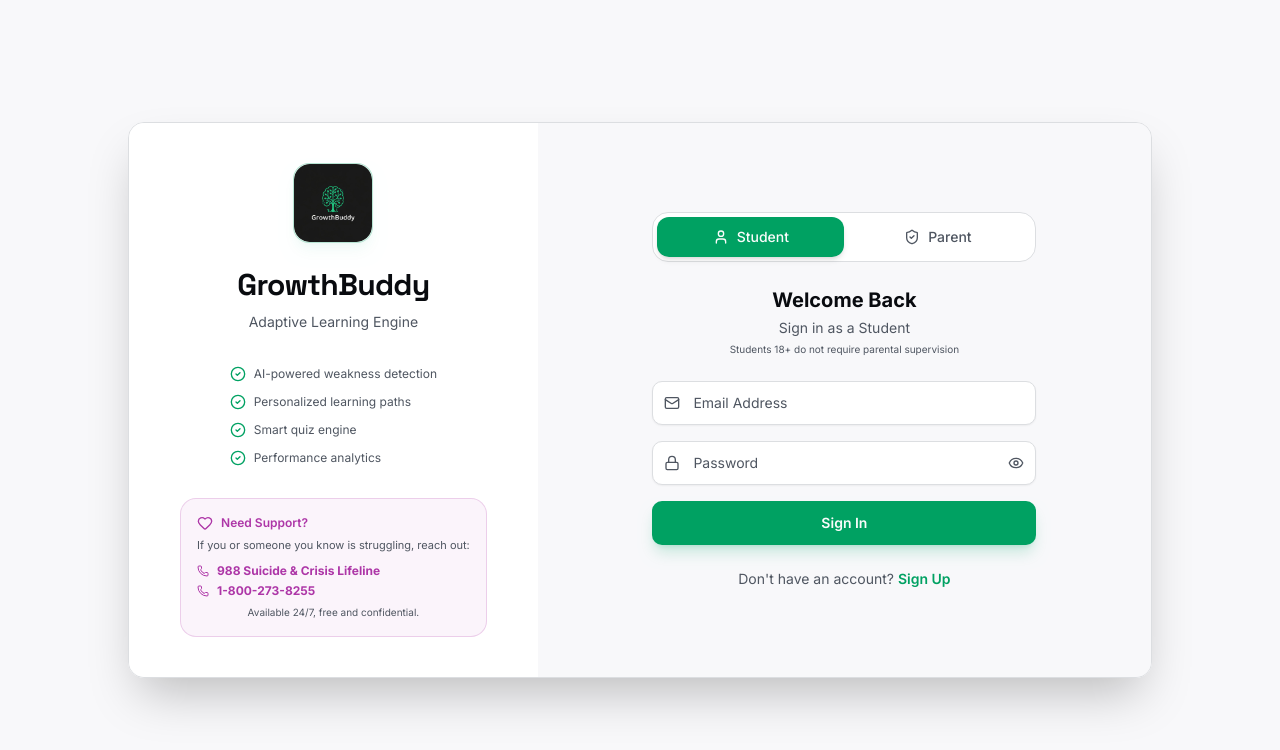
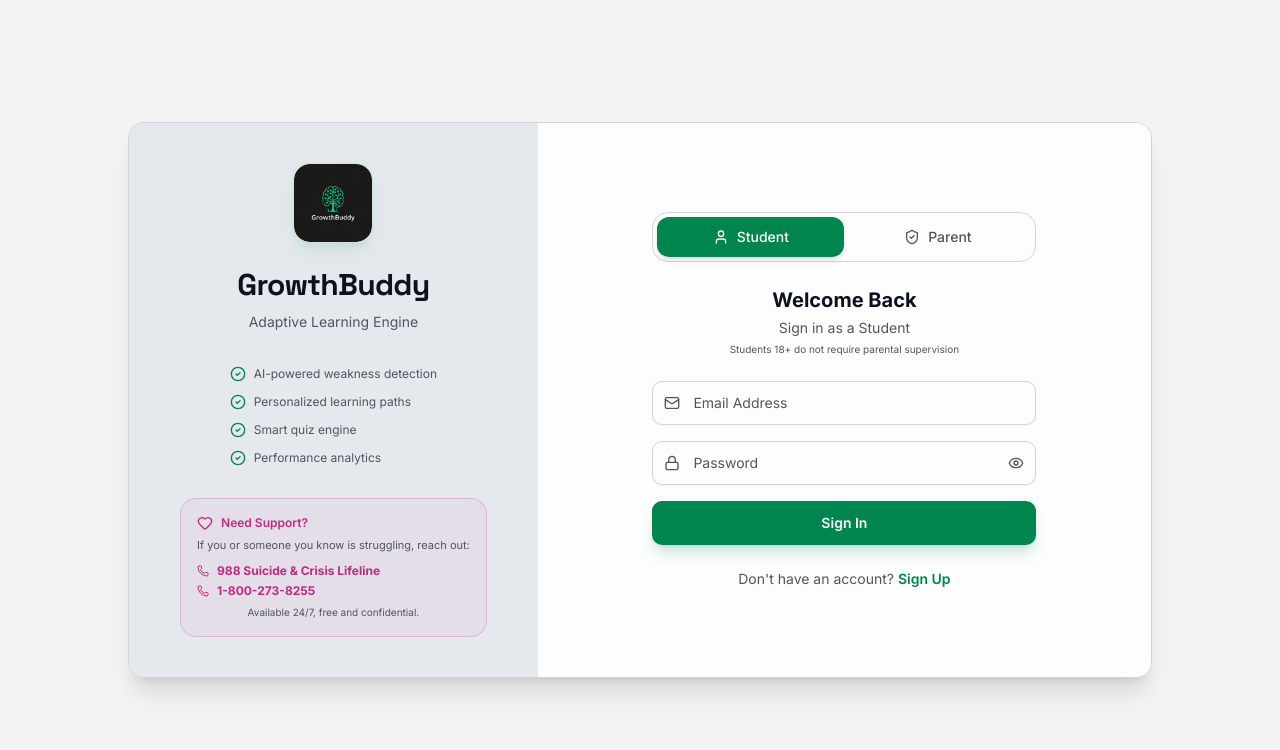
Before and after one commit to Kaushalgupta001/v0-adaptive-learning-platform, a Next.js app: page / in a window 1280 px wide. Shown: the top 750 px of the page. Built offline with nearby package versions, Linux system fonts and the light colour scheme.

Commit message:
fix: enhance light mode for better visibility and contrast\n\nImprove light mode with distinct palette, logo visibility, and adaptive scrollbar colors.

```diff
--- a/app/globals.css
+++ b/app/globals.css
@@ -3,45 +3,51 @@
 
 @custom-variant dark (&:is(.dark *));
 
+/* ============================================
+   LIGHT MODE - Soft, warm, premium light theme
+   ============================================ */
 :root {
-  --background: oklch(0.98 0.002 260);
-  --foreground: oklch(0.15 0.01 260);
-  --card: oklch(1 0 0);
-  --card-foreground: oklch(0.15 0.01 260);
-  --popover: oklch(1 0 0);
-  --popover-foreground: oklch(0.15 0.01 260);
-  --primary: oklch(0.60 0.19 165);
+  --background: oklch(0.965 0.001 260);
+  --foreground: oklch(0.18 0.02 260);
+  --card: oklch(0.995 0.001 100);
+  --card-foreground: oklch(0.18 0.02 260);
+  --popover: oklch(0.995 0.001 100);
+  --popover-foreground: oklch(0.18 0.02 260);
+  --primary: oklch(0.52 0.17 165);
   --primary-foreground: oklch(0.99 0.002 165);
-  --secondary: oklch(0.95 0.005 260);
-  --secondary-foreground: oklch(0.25 0.01 260);
-  --muted: oklch(0.95 0.005 260);
-  --muted-foreground: oklch(0.45 0.02 260);
-  --accent: oklch(0.93 0.008 260);
-  --accent-foreground: oklch(0.15 0.01 260);
-  --destructive: oklch(0.55 0.22 25);
+  --secondary: oklch(0.93 0.006 260);
+  --secondary-foreground: oklch(0.30 0.02 260);
+  --muted: oklch(0.93 0.006 260);
+  --muted-foreground: oklch(0.45 0.015 260);
+  --accent: oklch(0.90 0.01 260);
+  --accent-foreground: oklch(0.18 0.02 260);
+  --destructive: oklch(0.53 0.22 25);
   --destructive-foreground: oklch(0.98 0.005 25);
-  --border: oklch(0.90 0.005 260);
-  --input: oklch(0.93 0.005 260);
-  --ring: oklch(0.60 0.19 165);
-  --chart-1: oklch(0.60 0.19 165);
-  --chart-2: oklch(0.55 0.18 250);
-  --chart-3: oklch(0.65 0.18 80);
-  --chart-4: oklch(0.55 0.20 330);
-  --chart-5: oklch(0.60 0.17 30);
+  --border: oklch(0.87 0.008 260);
+  --input: oklch(0.91 0.006 260);
+  --ring: oklch(0.52 0.17 165);
+  --chart-1: oklch(0.52 0.17 165);
+  --chart-2: oklch(0.48 0.17 250);
+  --chart-3: oklch(0.60 0.16 80);
+  --chart-4: oklch(0.55 0.20 350);
+  --chart-5: oklch(0.55 0.15 30);
   --radius: 0.75rem;
-  --sidebar: oklch(0.97 0.003 260);
-  --sidebar-foreground: oklch(0.15 0.01 260);
-  --sidebar-primary: oklch(0.60 0.19 165);
+  --sidebar: oklch(0.98 0.002 260);
+  --sidebar-foreground: oklch(0.18 0.02 260);
+  --sidebar-primary: oklch(0.52 0.17 165);
   --sidebar-primary-foreground: oklch(0.99 0.002 165);
-  --sidebar-accent: oklch(0.94 0.008 260);
-  --sidebar-accent-foreground: oklch(0.15 0.01 260);
-  --sidebar-border: oklch(0.90 0.005 260);
-  --sidebar-ring: oklch(0.60 0.19 165);
-  --success: oklch(0.60 0.19 165);
-  --warning: oklch(0.70 0.18 80);
-  --info: oklch(0.55 0.18 250);
+  --sidebar-accent: oklch(0.93 0.008 260);
+  --sidebar-accent-foreground: oklch(0.18 0.02 260);
+  --sidebar-border: oklch(0.87 0.008 260);
+  --sidebar-ring: oklch(0.52 0.17 165);
+  --success: oklch(0.52 0.17 165);
+  --warning: oklch(0.60 0.16 80);
+  --info: oklch(0.48 0.17 250);
 }
 
+/* ============================================
+   DARK MODE - Rich, luxurious, deep blue-black
+   ============================================ */
 .dark {
   --background: oklch(0.12 0.008 260);
   --foreground: oklch(0.95 0.01 260);
@@ -133,6 +139,7 @@
     @apply bg-background text-foreground;
   }
 
+  /* Scrollbar - adapts to theme */
   ::-webkit-scrollbar {
     width: 6px;
     height: 6px;
@@ -141,11 +148,11 @@
     background: transparent;
   }
   ::-webkit-scrollbar-thumb {
-    background: oklch(0.30 0.01 260);
+    background: var(--border);
     border-radius: 100px;
   }
   ::-webkit-scrollbar-thumb:hover {
-    background: oklch(0.40 0.02 260);
+    background: var(--muted-foreground);
   }
 }
 
--- a/components/app-shell.tsx
+++ b/components/app-shell.tsx
@@ -75,8 +75,8 @@ export function AppShell({ children, activeTab, onTabChange, unreadNudges, userN
         )}>
           {/* Logo */}
           <div className="flex h-16 items-center gap-3 border-b border-border px-4">
-            <div className="flex size-9 items-center justify-center overflow-hidden rounded-lg">
-              <Image src="/images/logo.jpg" alt="GrowthBuddy" width={36} height={36} className="rounded-lg object-cover" />
+            <div className="flex size-9 items-center justify-center overflow-hidden rounded-xl bg-card shadow-sm ring-1 ring-border dark:bg-transparent dark:shadow-none dark:ring-0">
+              <Image src="/images/logo.jpg" alt="GrowthBuddy" width={36} height={36} className="rounded-xl object-cover" />
             </div>
             {!collapsed && (
               <div className="flex flex-col">
@@ -193,7 +193,7 @@ export function AppShell({ children, activeTab, onTabChange, unreadNudges, userN
         {/* Main */}
         <div className={cn("flex flex-1 flex-col transition-all duration-300", collapsed ? "lg:ml-[68px]" : "lg:ml-[260px]")}>
           {/* Top Bar */}
-          <header className="sticky top-0 z-30 flex h-14 items-center gap-3 border-b border-border bg-background/80 px-4 backdrop-blur-xl lg:h-16 lg:px-6">
+          <header className="sticky top-0 z-30 flex h-14 items-center gap-3 border-b border-border bg-background/90 px-4 shadow-sm backdrop-blur-xl dark:bg-background/80 dark:shadow-none lg:h-16 lg:px-6">
             <button onClick={() => setMobileOpen(true)} className="flex size-9 items-center justify-center rounded-lg text-muted-foreground hover:bg-accent lg:hidden">
               <Menu className="size-5" />
             </button>
--- a/components/auth-page.tsx
+++ b/components/auth-page.tsx
@@ -110,12 +110,12 @@ export function AuthPage({ onLogin }: AuthPageProps) {
   return (
     <div className="flex min-h-screen items-center justify-center bg-background p-4">
       <div className="w-full max-w-5xl">
-        <div className="grid gap-0 overflow-hidden rounded-2xl border border-border shadow-2xl lg:grid-cols-5">
+        <div className="grid gap-0 overflow-hidden rounded-2xl border border-border shadow-xl dark:shadow-2xl lg:grid-cols-5">
           {/* Left Panel - Branding */}
-          <div className="relative flex flex-col items-center justify-center bg-card p-8 lg:col-span-2 lg:p-10">
-            <div className="absolute inset-0 bg-[radial-gradient(ellipse_at_top,_var(--tw-gradient-stops))] from-primary/10 via-transparent to-transparent" />
+          <div className="relative flex flex-col items-center justify-center bg-secondary p-8 dark:bg-card lg:col-span-2 lg:p-10">
+            <div className="absolute inset-0 bg-[radial-gradient(ellipse_at_top,_var(--tw-gradient-stops))] from-primary/15 via-transparent to-transparent dark:from-primary/10" />
             <div className="relative z-10 flex flex-col items-center text-center">
-              <div className="mb-6 flex size-20 items-center justify-center overflow-hidden rounded-2xl border border-primary/20 bg-primary/10 shadow-lg shadow-primary/5">
+              <div className="mb-6 flex size-20 items-center justify-center overflow-hidden rounded-2xl border border-primary/20 bg-card shadow-lg shadow-primary/10 dark:bg-primary/10 dark:shadow-primary/5">
                 <Image
                   src="/images/logo.jpg"
                   alt="GrowthBuddy Logo"
@@ -179,7 +179,7 @@ export function AuthPage({ onLogin }: AuthPageProps) {
           </div>
 
           {/* Right Panel - Form */}
-          <div className="flex flex-col justify-center bg-background p-6 lg:col-span-3 lg:p-10">
+          <div className="flex flex-col justify-center bg-card p-6 dark:bg-background lg:col-span-3 lg:p-10">
             <div className="mx-auto w-full max-w-sm">
               {/* Account Type Toggle */}
               <div className="mb-6 flex rounded-xl border border-border bg-card p-1">
--- a/components/dashboard.tsx
+++ b/components/dashboard.tsx
@@ -401,7 +401,7 @@ function StatCard({
   accentColor: string
 }) {
   return (
-    <Card className="border-border bg-card group hover:border-primary/30 transition-all duration-300">
+    <Card className="border-border bg-card shadow-sm group hover:border-primary/30 hover:shadow-md transition-all duration-300 dark:shadow-none dark:hover:shadow-none">
       <CardContent className="p-3 sm:p-4">
         <div className="flex items-center justify-between">
           <span className="text-[10px] font-medium text-muted-foreground sm:text-xs">{title}</span>
```
